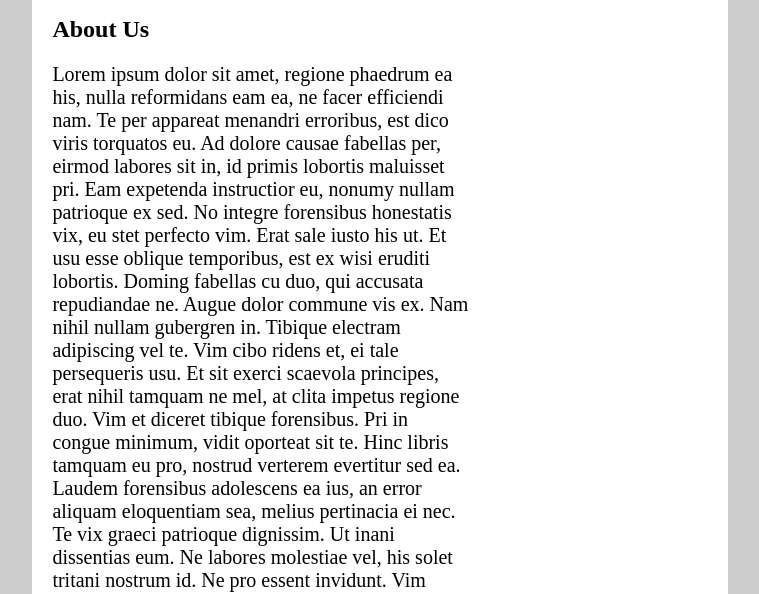
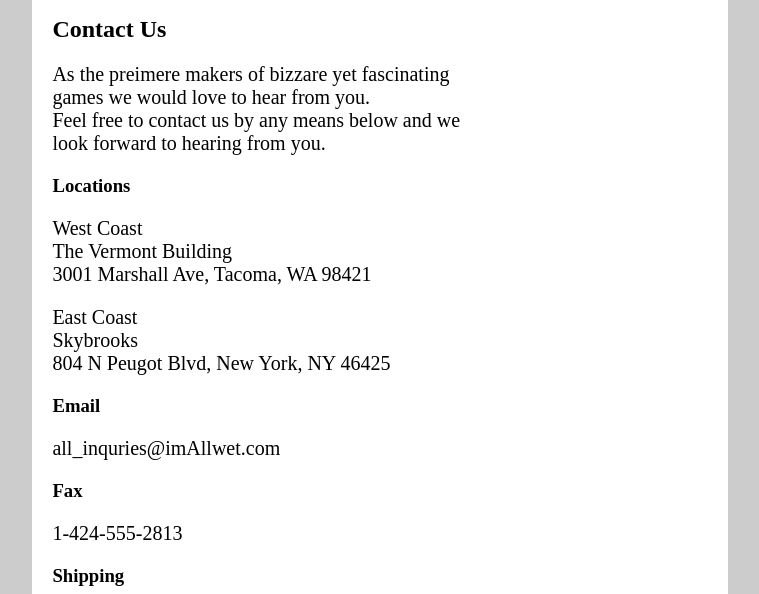
Before and after one commit to diegofalconc/IT115--A4-G4, a plain HTML site: page navbar/contact.html in a window 1280 px wide. Shown: the part 222-816 px from the top of the page, without its empty margins (260-1019 px from the left). Drawn offline with Linux system fonts and the light colour scheme; a web font is replaced by a local one.

Commit message:
Update contact.html

```diff
--- a/navbar/contact.html
+++ b/navbar/contact.html
@@ -1,3 +1,4 @@
+
 <!DOCTYPE html>
 <html lang='en'>
 
@@ -25,23 +26,40 @@
         </header>
 
         <section>
-            <h2 class="pageID">About Us </h2>
+            <h2 class="pageID">Contact Us </h2>
 
 
             <p>
-                Lorem ipsum dolor sit amet, regione phaedrum ea his, nulla reformidans eam ea, ne facer efficiendi nam. Te per appareat menandri erroribus, est dico viris torquatos eu. Ad dolore causae fabellas per, eirmod labores sit in, id primis lobortis maluisset
-                pri. Eam expetenda instructior eu, nonumy nullam patrioque ex sed. No integre forensibus honestatis vix, eu stet perfecto vim. Erat sale iusto his ut. Et usu esse oblique temporibus, est ex wisi eruditi lobortis. Doming fabellas cu duo,
-                qui accusata repudiandae ne. Augue dolor commune vis ex. Nam nihil nullam gubergren in. Tibique electram adipiscing vel te. Vim cibo ridens et, ei tale persequeris usu. Et sit exerci scaevola principes, erat nihil tamquam ne mel, at clita
-                impetus regione duo. Vim et diceret tibique forensibus. Pri in congue minimum, vidit oporteat sit te. Hinc libris tamquam eu pro, nostrud verterem evertitur sed ea. Laudem forensibus adolescens ea ius, an error aliquam eloquentiam sea,
-                melius pertinacia ei nec. Te vix graeci patrioque dignissim. Ut inani dissentias eum. Ne labores molestiae vel, his solet tritani nostrum id. Ne pro essent invidunt. Vim audire saperet eloquentiam no, qui tractatos dissentias dissentiunt
-                in. Id repudiare intellegam sit, adhuc inani facete ad usu. Bonorum mentitum offendit ei eos.
-                <br />
-                <br /> Lorem ipsum dolor sit amet, regione phaedrum ea his, nulla reformidans eam ea, ne facer efficiendi nam. Te per appareat menandri erroribus, est dico viris torquatos eu. Ad dolore causae fabellas per, eirmod labores sit in, id primis
-                lobortis maluisset pri. Eam expetenda instructior eu, nonumy nullam patrioque ex sed. No integre forensibus honestatis vix, eu stet perfecto vim. Erat sale iusto his ut. Et usu esse oblique temporibus, est ex wisi eruditi lobortis. Doming
-                fabellas cu duo, qui accusata repudiandae ne. Augue dolor commune vis ex. Nam nihil nullam gubergren in. Tibique electram adipiscing vel te. Vim cibo ridens et, ei tale persequeris usu. Et sit exerci scaevola principes, erat nihil tamquam
-                ne mel, at clita impetus regione duo. Vim et diceret tibique forensibus. Pri in congue minimum, vidit oporteat sit te. Hinc libris tamquam eu pro, nostrud verterem evertitur sed ea. Laudem forensibus adolescens ea ius, an error aliquam
-                eloquentiam sea, melius pertinacia ei nec. Te vix graeci patrioque dignissim. Ut inani dissentias eum. Ne labores molestiae vel, his solet tritani nostrum id. Ne pro essent invidunt. Vim audire saperet eloquentiam no, qui tractatos dissentias
-                dissentiunt in. Id repudiare intellegam sit, adhuc inani facete ad usu. Bonorum mentitum offendit ei eos.
+                As the preimere makers of bizzare yet fascinating games we would love to hear from you. <br> Feel free to contact us by any means below and we look forward to hearing from you.
+
+
+            </p>
+
+            <h3 class="pageID">Locations </h3>
+            <p>
+                West Coast  <br>
+                The Vermont Building <br>
+                3001 Marshall Ave, Tacoma, WA 98421
+            </p>
+
+            <p>
+                    East Coast  <br>
+                    Skybrooks <br>
+                    804 N Peugot Blvd, New York, NY 46425
+            </p>
+
+            <h3 class="pageID">Email </h3>
+            <p>
+                all_inquries@imAllwet.com
+            </p>
+            <h3 class="pageID">Fax </h3>
+            <p>
+                1-424-555-2813
+            </p><h3 class="pageID">Shipping </h3>
+            <p>
+                PO BOX 4856
+                The Vermont Building <br>
+                Tacoma, WA 98421
             </p>
 
 
```
